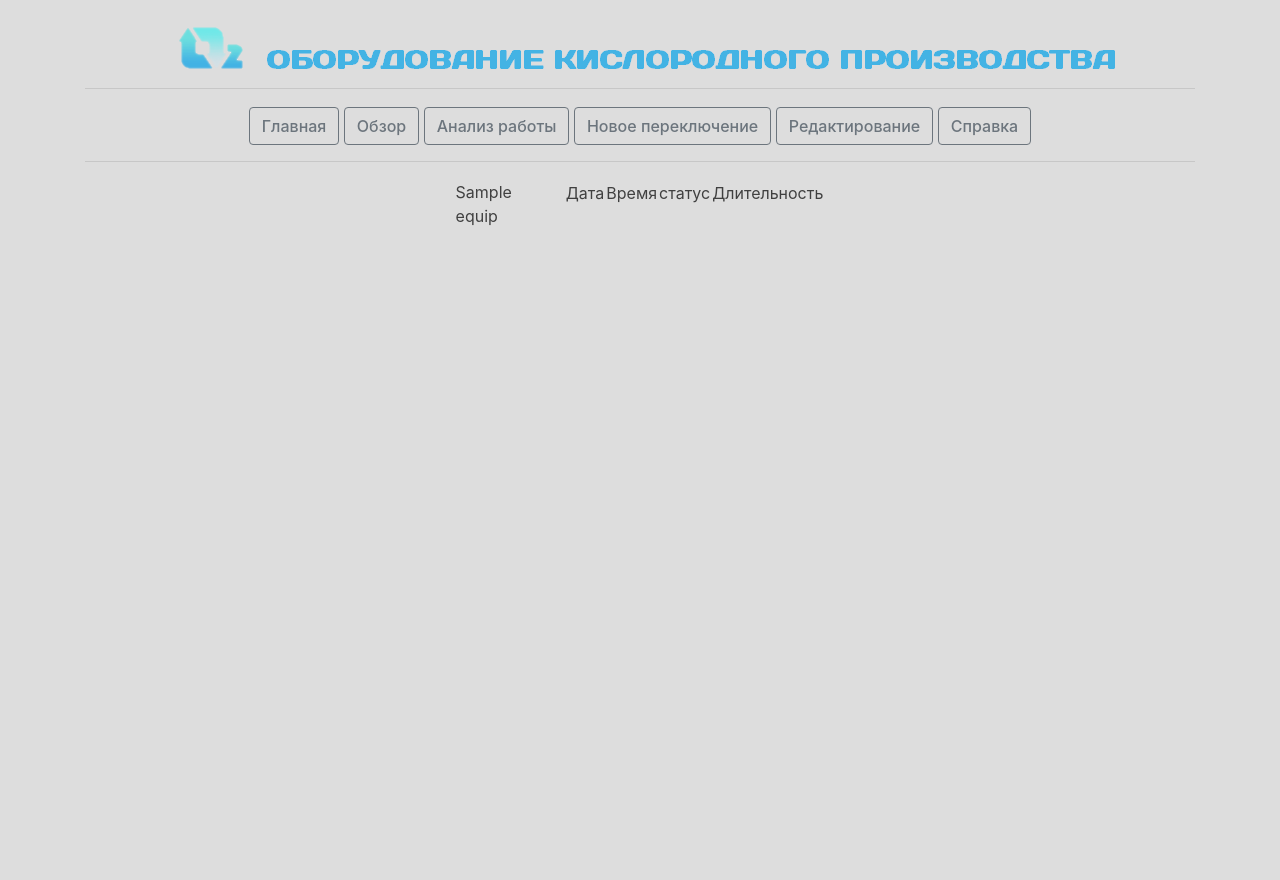
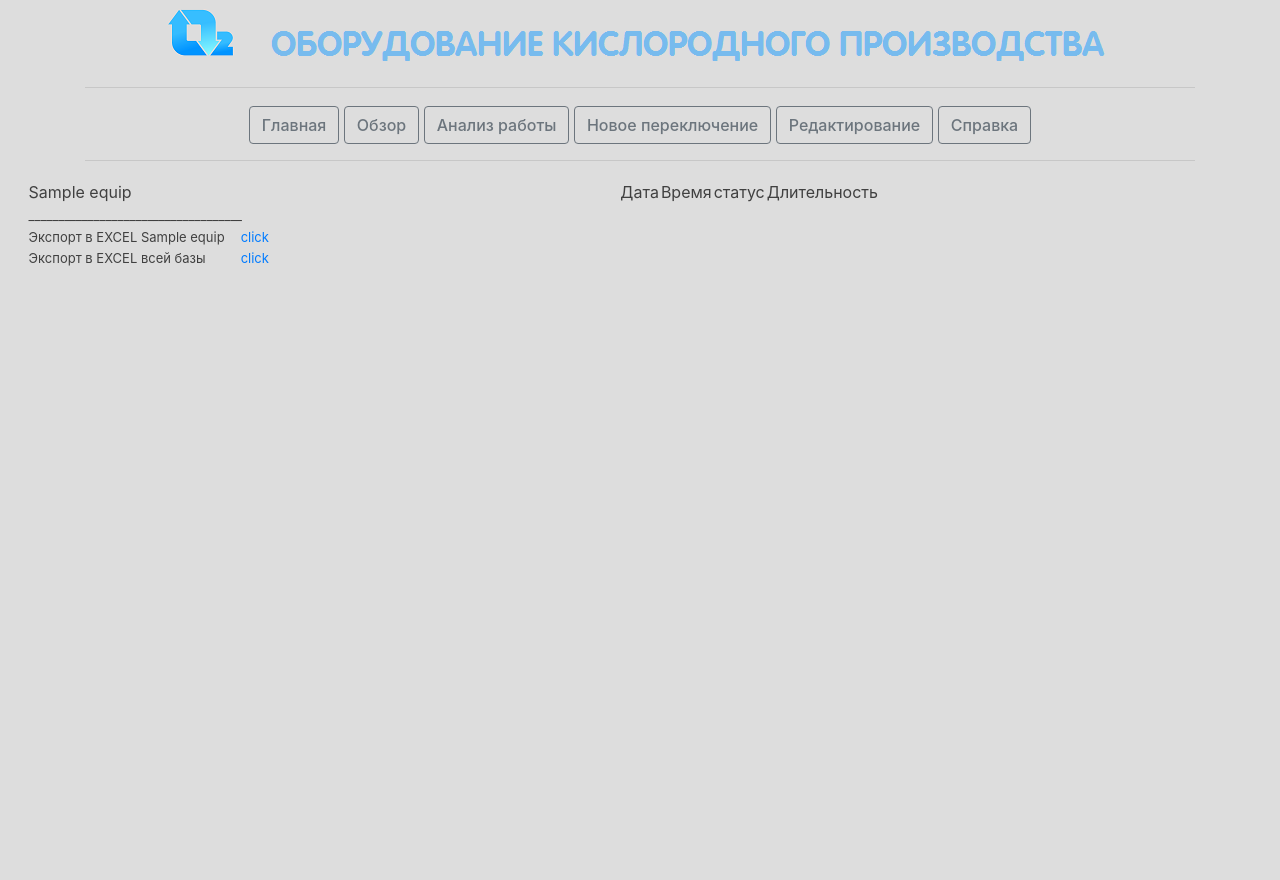
Before and after one commit to greyjr/eqiup, a Django app: page /analysis_unit/ in a window 1280 px wide. After the commit the page ends 266 px from the top, so only its background shows below. Run offline with Django 3.2, Linux system fonts and the light colour scheme; tables that the repository leaves empty hold one stand-in row (values such as "Sample post"); lists and menus that the app fills with data are empty; some libraries are stand-ins or nearby versions.

Commit message:
updated analysis

```diff
--- a/hole/templates/hole/analysis_unit.html
+++ b/hole/templates/hole/analysis_unit.html
@@ -20,17 +20,49 @@
         th {
             font-weight: normal;
         }
+        td.left{
+            border: none;
+            font-size: 13px;
+
+        }
     </style>
 </head>
 
 <body>
 {% include "hole/wrapper.html" %}
 
-<div class="row justify-content-lg-center">
-    <div class="col col-md-1">
-      {{ unit.short_name }}
+<div class="row">
+    <div class="col col-3" align="center">
+        <table>
+            <tr>
+                <td class="left" colspan="2" style="font-size: 16px">
+                    {{ unit.short_name }}
+                </td>
+            </tr>
+            <tr>
+                <td class="left" colspan="2">
+                    ____________________________________
+                </td>
+            </tr>
+            <tr>
+                <td class="left">
+                    Экспорт в EXCEL {{ unit.short_name }}
+                </td>
+                <td class="left">
+                    <a href="/export_unit/{{ unit.id }}">click</a>
+                </td>
+            </tr>
+            <tr>
+                <td class="left">
+                    Экспорт в EXCEL всей базы
+                </td>
+                <td class="left">
+                    <a href="/export_all">click</a>
+                </td>
+            </tr>
+        </table>
     </div>
-    <div class="col-md-auto" style="height:700px; overflow : scroll;">
+    <div class="col col-8" style="height:700px; overflow : scroll;">
         <table align="center">
             <tr align="center">
                 <th>Дата</th>
@@ -50,25 +82,5 @@
     </div>
 </div>
 
-{#<div style="height:700px; overflow : scroll;">#}
-{##}
-{#    <table align="center">#}
-{#        <tr align="center">#}
-{#            <th>Дата</th>#}
-{#            <th>Время</th>#}
-{#            <th>статус</th>#}
-{#            <th>Длительность</th>#}
-{#        </tr>#}
-{#        {% for i in records %}#}
-{#            <tr title="{{ i.comment }}">#}
-{#                <td>{{ i.datetime.date }}</td>#}
-{#                <td>{{ i.datetime.time }}</td>#}
-{#                <td>{{ i.status }}</td>#}
-{#                <td align="right">{{ i.duration }}</td>#}
-{#            </tr>#}
-{#        {% endfor %}#}
-{#    </table>#}
-{#</div>#}
-
 </body>
 </html>
--- a/hole/templates/hole/wrapper.html
+++ b/hole/templates/hole/wrapper.html
@@ -1,7 +1,7 @@
 
 {% block content %}
     {% load staticfiles %}
-    <br>
+{#    <br>#}
     <div class="container" align="center">
 
         <img  src="../../../static/image/logo2.png" >
--- a/hole/urls.py
+++ b/hole/urls.py
@@ -18,6 +18,8 @@
     path('edit/<int:idi>/', views.edit, name='edit'),
     path('create/', views.create, name='create'),
     path('rewrite/', views.rewrite, name='rewrite'),
-    path('analysis_unit/', views.analysis_unit, name='analysis_unit')
+    path('analysis_unit/', views.analysis_unit, name='analysis_unit'),
+    path('export_unit/<int:idi>', views.export_unit, name='export_unit'),
+    path('export_all', views.export_all, name='export_all'),
 
 ]
--- a/hole/views.py
+++ b/hole/views.py
@@ -1,8 +1,10 @@
 from django.shortcuts import render
 from hole.models import Reset, Ie, Status, Equip, Area
-from django.http import HttpResponseRedirect, HttpResponseNotFound
+from django.http import HttpResponseRedirect, HttpResponseNotFound, HttpResponse
+# from django.contrib.auth.models import User
 from datetime import datetime
 from operator import itemgetter
+import xlwt
 
 
 def index(request):
@@ -199,3 +201,67 @@
         return render(request, "hole/reset_review.html", context={'all_resets': res})
     except Reset.DoesNotExist:
         return HttpResponseNotFound("<h2>Переключение not found</h2>")
+
+
+def export_unit(request, idi):
+    response = HttpResponse(content_type='application/ms-excel')
+    response['Content-Disposition'] = 'attachment; filename="equip.xls"'
+
+    wb = xlwt.Workbook(encoding='utf-8')
+    ws = wb.add_sheet('Users')
+
+    # Sheet header, first row
+    row_num = 0
+
+    font_style = xlwt.XFStyle()
+    font_style.font.bold = True
+
+    columns = ['оборудование', 'дата', 'время', 'новый статус', 'комментарий']
+
+    for col_num in range(len(columns)):
+        ws.write(row_num, col_num, columns[col_num], font_style)
+
+    # Sheet body, remaining rows
+    font_style = xlwt.XFStyle()
+
+    filtered_units = Reset.objects.filter(equip_short_name_id=idi)
+    rows = filtered_units.values_list('equip_short_name__short_name', 'data', 'time', 'new_status__status_name', 'comment')
+    for row in rows:
+        row_num += 1
+        for col_num in range(len(row)):
+            ws.write(row_num, col_num, row[col_num], font_style)
+
+    wb.save(response)
+    return response
+
+
+def export_all(request):
+    response = HttpResponse(content_type='application/ms-excel')
+    response['Content-Disposition'] = 'attachment; filename="equip.xls"'
+
+    wb = xlwt.Workbook(encoding='utf-8')
+    ws = wb.add_sheet('Users')
+
+    # Sheet header, first row
+    row_num = 0
+
+    font_style = xlwt.XFStyle()
+    font_style.font.bold = True
+
+    columns = ['equip_short_name', 'data', 'time', 'new_status', 'comment']
+
+    for col_num in range(len(columns)):
+        ws.write(row_num, col_num, columns[col_num], font_style)
+
+    # Sheet body, remaining rows
+    font_style = xlwt.XFStyle()
+
+    rows = Reset.objects.all().values_list('equip_short_name__short_name', 'data', 'time', 'new_status__status_name', 'comment')
+    # rows = User.objects.all().values_list('username', 'first_name', 'last_name', 'email')
+    for row in rows:
+        row_num += 1
+        for col_num in range(len(row)):
+            ws.write(row_num, col_num, row[col_num], font_style)
+
+    wb.save(response)
+    return response
```
Also changed, not shown: hole/templates/hole/FAQ.html (+4 -7 lines), hole/static/image/logo2.png, hole/static/image/logo2_origin.png (added).
